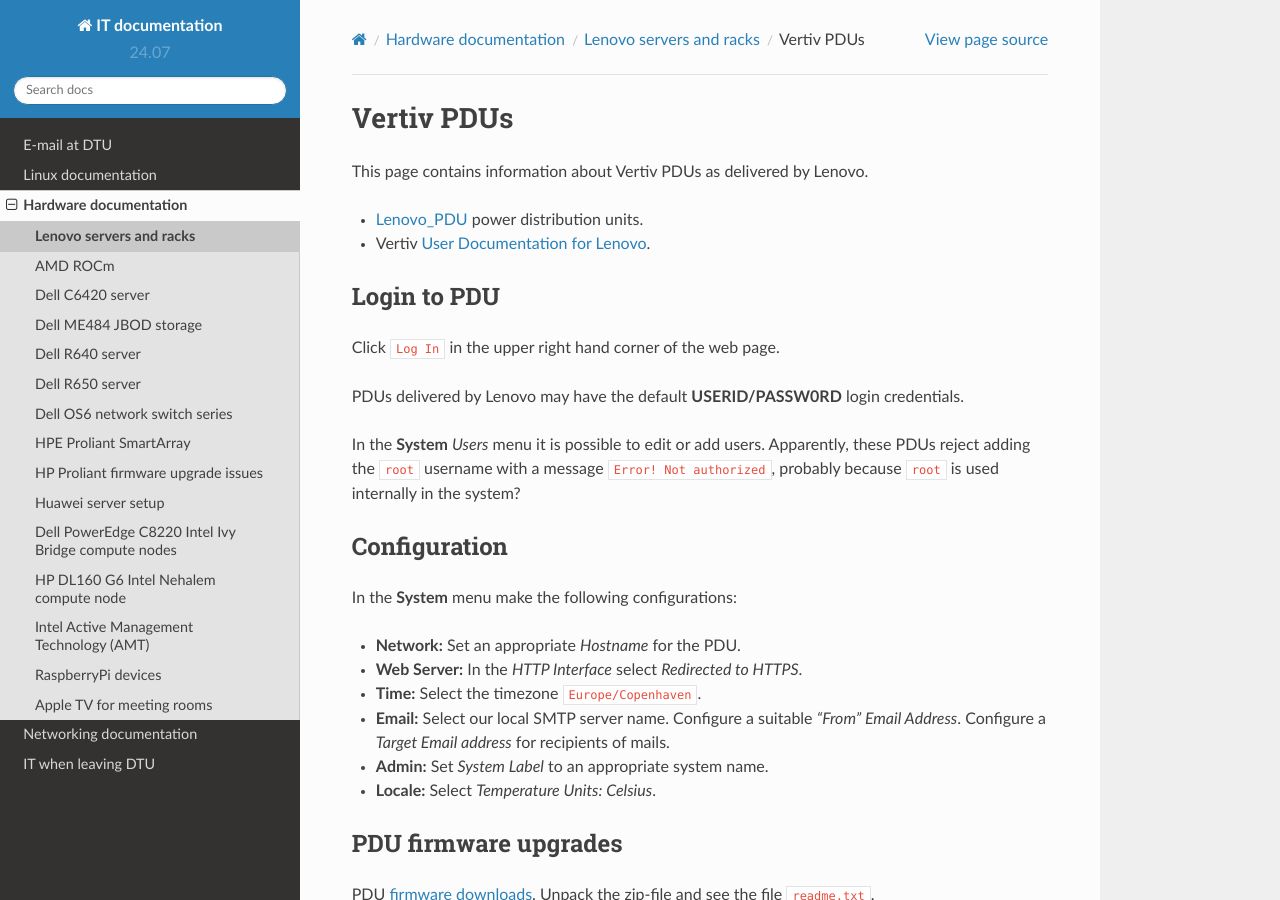
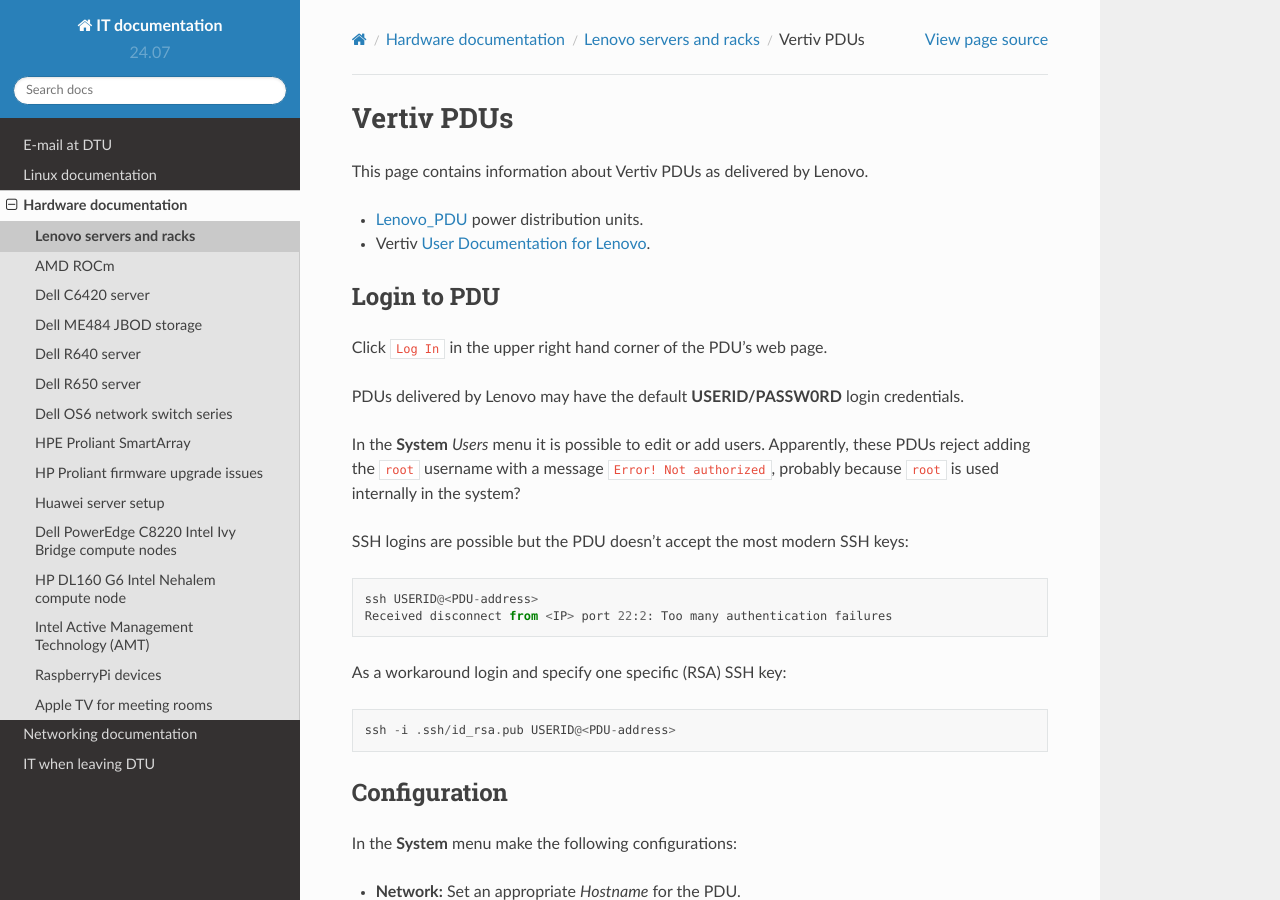
Before and after one commit to OleHolmNielsen/ITwiki, a Sphinx documentation site: the page built from docs/Vertiv_PDU.rst, in a window 1280 px wide and 900 px high. Built offline with Sphinx 7.4.7 and the Read the Docs theme 2.0.0, drawn with Linux system fonts in a browser that asks for light colours.

Commit message:
SSH login

```diff
--- a/docs/Vertiv_PDU.rst
+++ b/docs/Vertiv_PDU.rst
@@ -12,13 +12,22 @@
 Login to PDU
 ============
 
-Click ``Log In`` in the upper right hand corner of the web page.
+Click ``Log In`` in the upper right hand corner of the PDU's web page.
 
 PDUs delivered by Lenovo may have the default **USERID/PASSW0RD** login credentials.
 
 In the **System** *Users* menu it is possible to edit or add users.
 Apparently, these PDUs reject adding the ``root`` username with a message ``Error! Not authorized``,
 probably because ``root`` is used internally in the system?
+
+SSH logins are possible but the PDU doesn't accept the most modern SSH keys::
+
+  ssh USERID@<PDU-address>
+  Received disconnect from <IP> port 22:2: Too many authentication failures
+
+As a workaround login and specify one specific (RSA) SSH key::
+
+  ssh -i .ssh/id_rsa.pub USERID@<PDU-address>
 
 Configuration
 ==============
```
